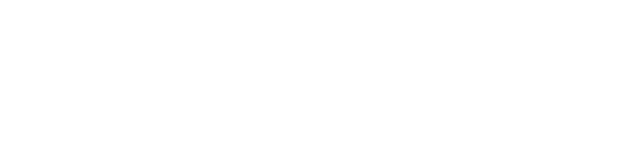
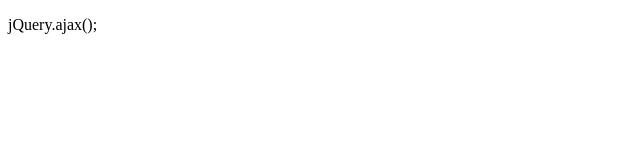
Before and after one commit to pacificosur/MYSQL_PROJECT, a plain HTML site: page index.html in a window 1280 px wide. Shown: the whole page, without its empty margins (0-640 px from the left). Drawn offline with Linux system fonts and the light colour scheme.

```diff
--- a/index.html
+++ b/index.html
@@ -7,6 +7,6 @@
     <title>Document</title>
 </head>
 <body>
-
+    <p id="display-messaje">jQuery.ajax();</p>
 </body>
 </html>
```
